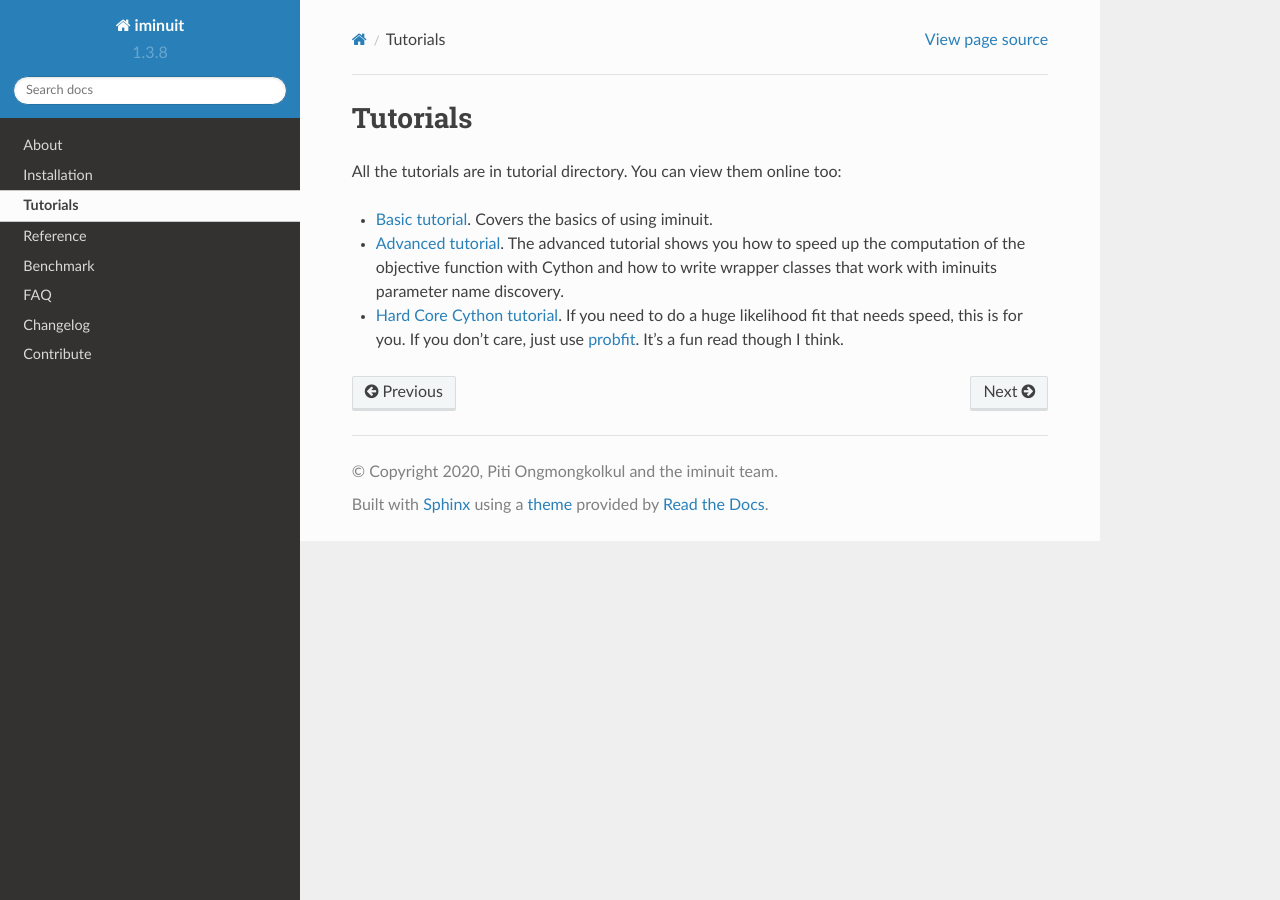
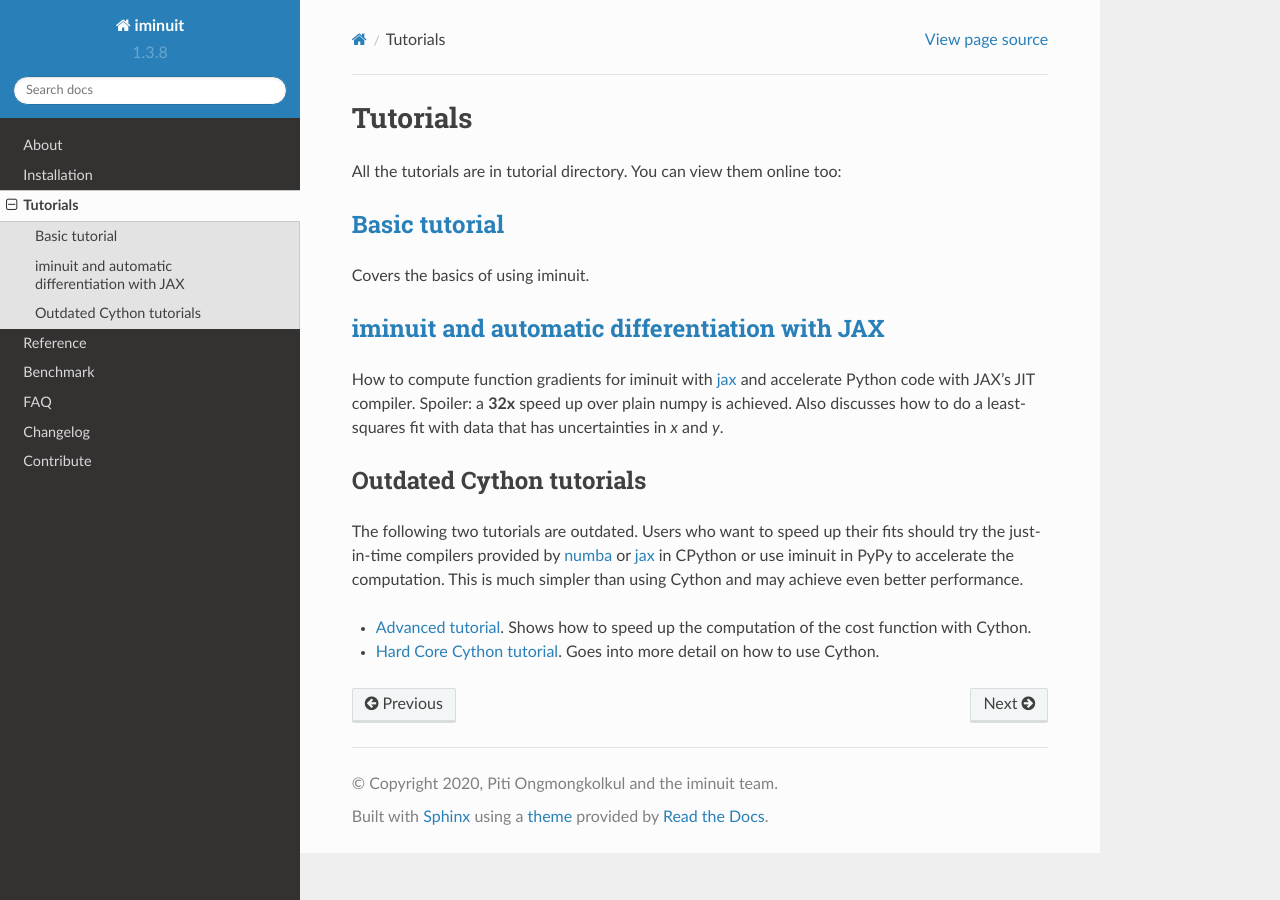
Before and after one commit to scikit-hep/iminuit, a Sphinx documentation site: the page built from doc/tutorials.rst, in a window 1280 px wide. Built offline with Sphinx 7.4.7 and the Read the Docs theme 2.0.0, drawn with Linux system fonts in a browser that asks for light colours; the version number is read from the project's files by our own code.

Commit message:
updated tutorial section

```diff
--- a/doc/references.txt
+++ b/doc/references.txt
@@ -1,3 +1,5 @@
+.. _numba: https://numba.pydata.org
+.. _jax: https://jax.readthedocs.io
 .. _nlopt: https://nlopt.readthedocs.io/en/latest
 .. _scipy.optimize: https://docs.scipy.org/doc/scipy/reference/tutorial/optimize.html
 .. _pyhf: https://github.com/diana-hep/pyhf
--- a/doc/tutorials.rst
+++ b/doc/tutorials.rst
@@ -7,13 +7,23 @@
 
 All the tutorials are in tutorial directory. You can view them online too:
 
-- `Basic tutorial <http://nbviewer.ipython.org/urls/raw.github.com/scikit-hep/iminuit/master/tutorial/basic_tutorial.ipynb>`_.
-  Covers the basics of using iminuit.
+`Basic tutorial <http://nbviewer.ipython.org/urls/raw.github.com/scikit-hep/iminuit/master/tutorial/basic_tutorial.ipynb>`_
+---------------------------------------------------------------------------------------------------------------------------------
+
+Covers the basics of using iminuit.
+
+`iminuit and automatic differentiation with JAX <http://nbviewer.ipython.org/urls/raw.github.com/scikit-hep/iminuit/master/tutorial/automatic_differentiation.ipynb>`_
+------------------------------------------------------------------------------------------------------------------------------------------------------------------------------
+
+How to compute function gradients for iminuit with jax_ and accelerate Python code with JAX's JIT compiler. Spoiler: a **32x** speed up over plain numpy is achieved. Also discusses how to do a least-squares fit with data that has uncertainties in *x* and *y*.
+
+Outdated Cython tutorials
+-------------------------
+
+The following two tutorials are outdated. Users who want to speed up their fits should try the just-in-time compilers provided by numba_ or jax_ in CPython or use iminuit in PyPy to accelerate the computation. This is much simpler than using Cython and may achieve even better performance.
+
 - `Advanced tutorial <http://nbviewer.ipython.org/urls/raw.github.com/scikit-hep/iminuit/master/tutorial/advanced_tutorial.ipynb>`_.
-  The advanced tutorial shows you how to speed up the computation of the
-  objective function with Cython and how to write wrapper classes that work
-  with iminuits parameter name discovery.
+  Shows how to speed up the computation of the cost function with Cython.
+
 - `Hard Core Cython tutorial <http://nbviewer.ipython.org/urls/raw.github.com/scikit-hep/iminuit/master/tutorial/hard_core_tutorial.ipynb>`_.
-  If you need to do a huge likelihood fit that needs speed, this is for you.
-  If you don't care, just use `probfit`_.
-  It's a fun read though I think.
+  Goes into more detail on how to use Cython.
```
